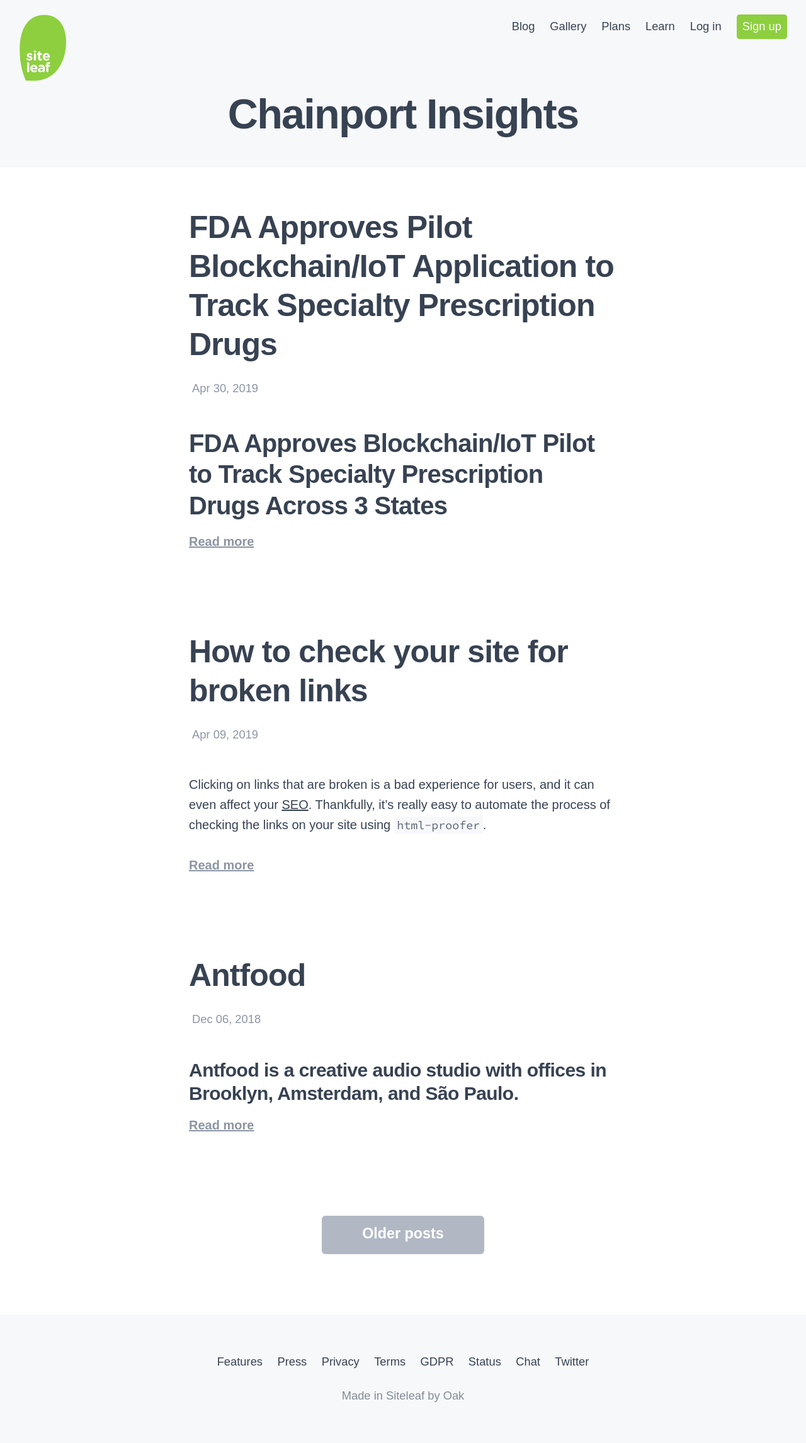
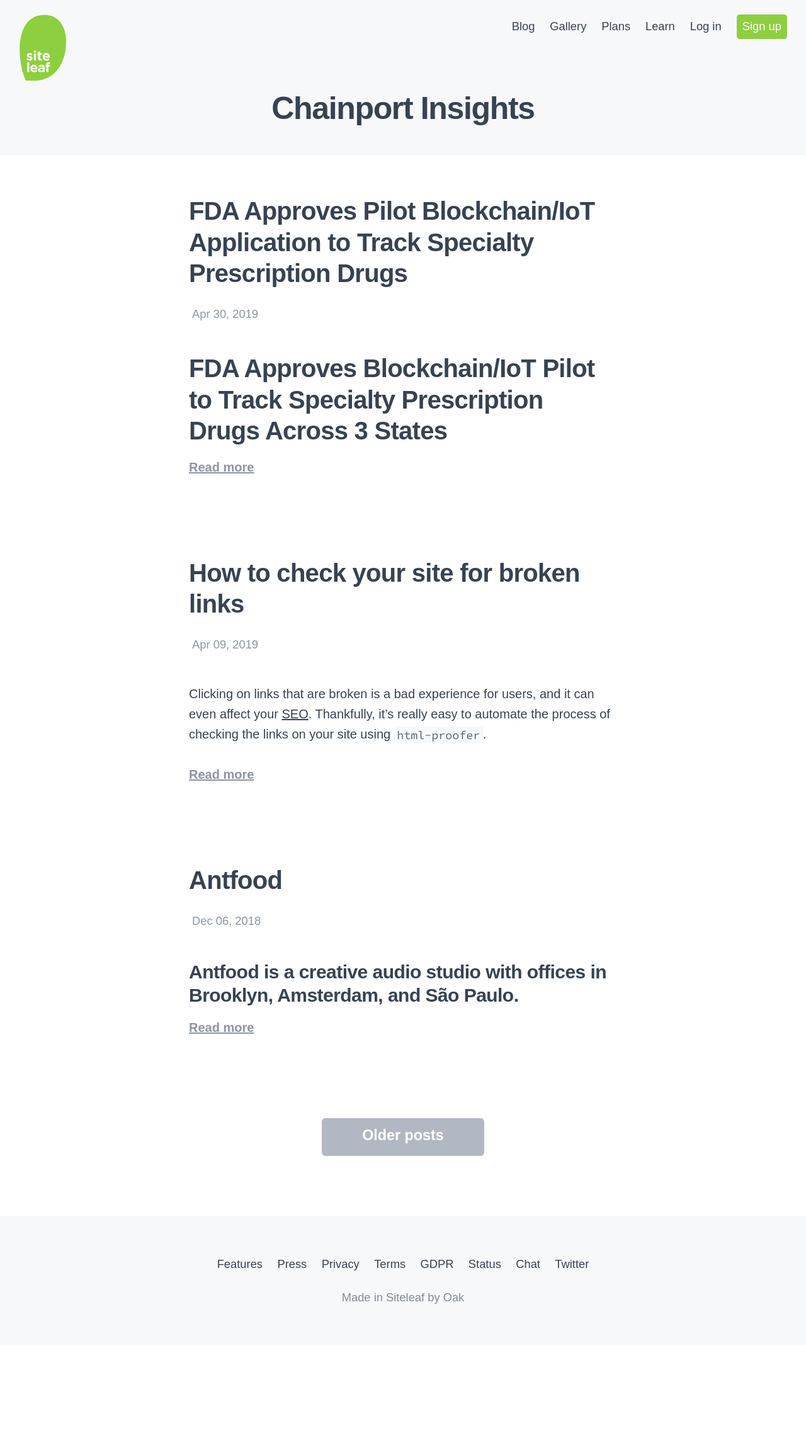
Before and after one commit to sundaywork/chainport_insights, a Jekyll site: the page built from chainport-insights.markdown, in a window 1280 px wide. Shown: the whole page at 63% size. Built offline with Jekyll 4.4.1, drawn with Linux system fonts in a browser that asks for light colours; some web fonts are replaced; after the commit the page ends 2136 px from its top, so only the background shows below that.

Commit message:
try to make h1 in smaller size

```diff
--- a/styles/all.scss
+++ b/styles/all.scss
@@ -56,11 +56,11 @@ h6 {
   font-weight: $font-weight--bold;
 }
 h1 {
-  font-size: 3.333333em;
+  font-size: 2.5em;
   line-height: $line-height--tighter;
   letter-spacing: $letter-spacing--tighter;
   @include max-width($max-width--md) {
-    font-size: 2.75em;
+    font-size: 2.5em;
     letter-spacing: $letter-spacing--tight;
   }
   @include max-width($max-width--sm) {
@@ -69,7 +69,7 @@ h1 {
   }
 }
 h2 {
-  font-size: 2.5em;
+  font-size: 2.0em;
   line-height: $line-height--tight;
   letter-spacing: $letter-spacing--tight;
   @include max-width($max-width--sm) {
```
